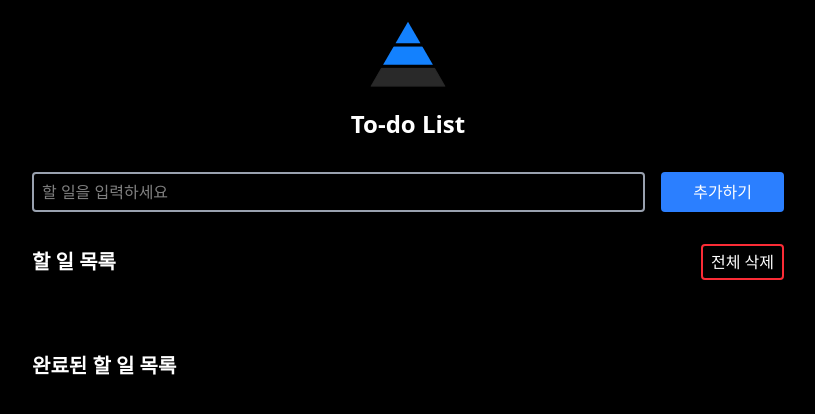
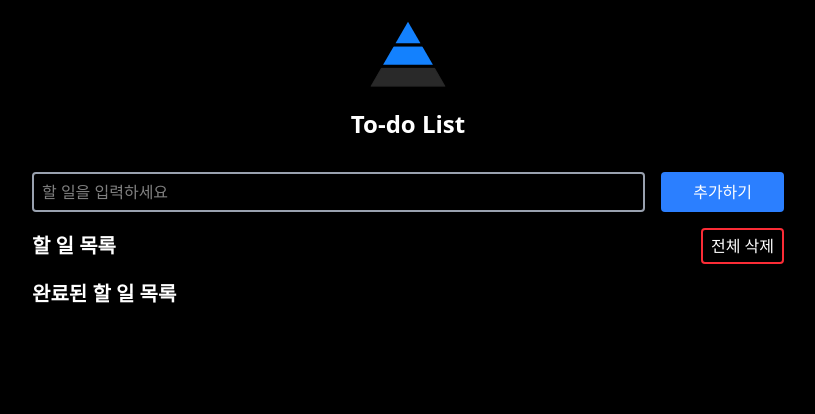
Before and after one commit to daybreaker42/react-todo, a React (Vite) app: page / in a window 1280 px wide. Shown: the top 414 px of the page, without its empty margins (232-1047 px from the left). Built offline with nearby package versions, Linux system fonts and the light colour scheme.

Commit message:
feat/design: 할 일 목록 py 제거, h2 제목 mt 수정

```diff
--- a/src/App.tsx
+++ b/src/App.tsx
@@ -240,11 +240,11 @@ function App() {
         </div>
 
         {/* 할 일 목록 */}
-        <div className='flex justify-between items-center mt-8'>
+        <div className='flex justify-between items-center mt-4'>
           <h2>할 일 목록</h2>
           <button onClick={clearTask} className='delete'>전체 삭제</button>
         </div>
-        <ul id="ongoing-content" className='mt-2 p-4'>
+        <ul id="ongoing-content" className='mt-2 px-4'>
           {taskList.filter(task => !task.finished).map((task, index) => {
             return (
               <li key={task.id} className={`border-b-1 last:border-none border-gray-300 p-2 flex justify-between items-center`}>
@@ -255,7 +255,7 @@ function App() {
         </ul>
 
         {/* 완료된 할 일 보기 */}
-        <div className='flex justify-between items-center mt-8'>
+        <div className='flex justify-between items-center mt-4'>
           <h2>완료된 할 일 목록</h2>
           {/* <button onClick={clearTask} className='delete'>전체 삭제</button> */}
         </div>
```
